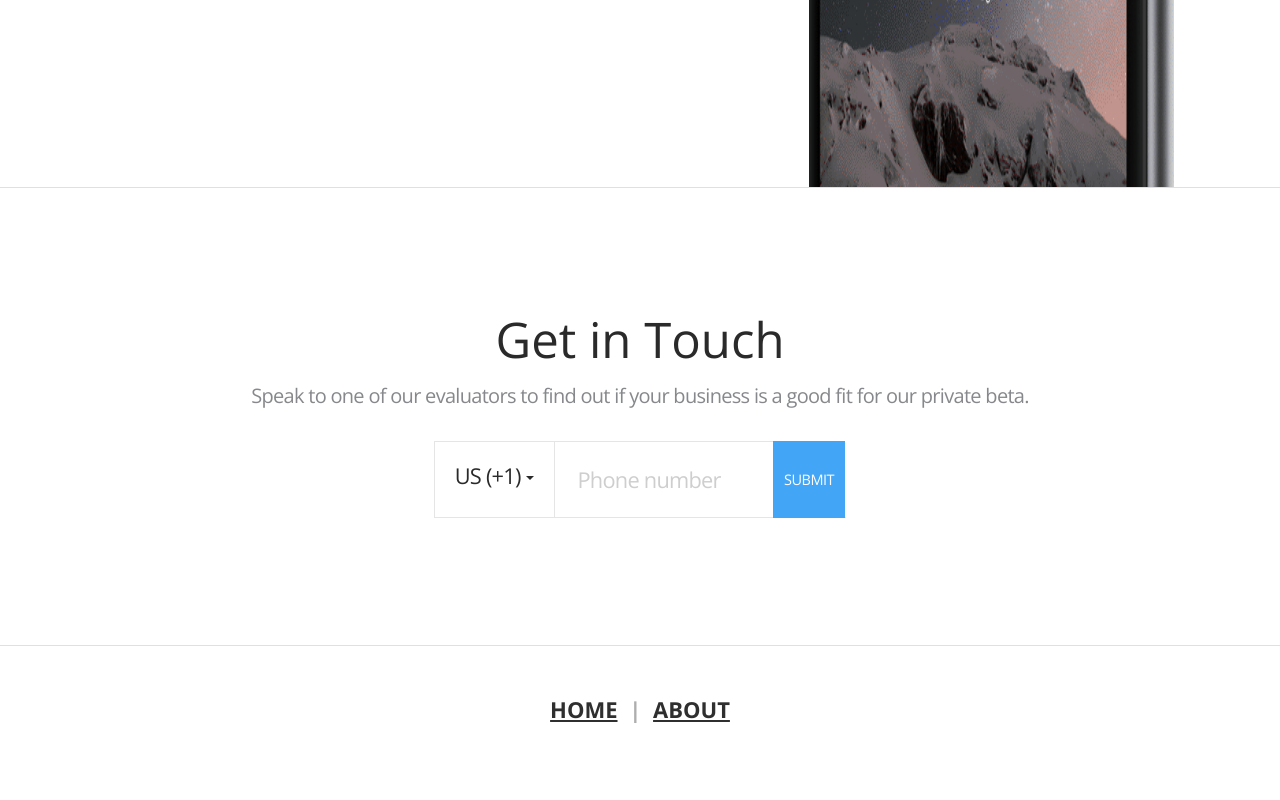
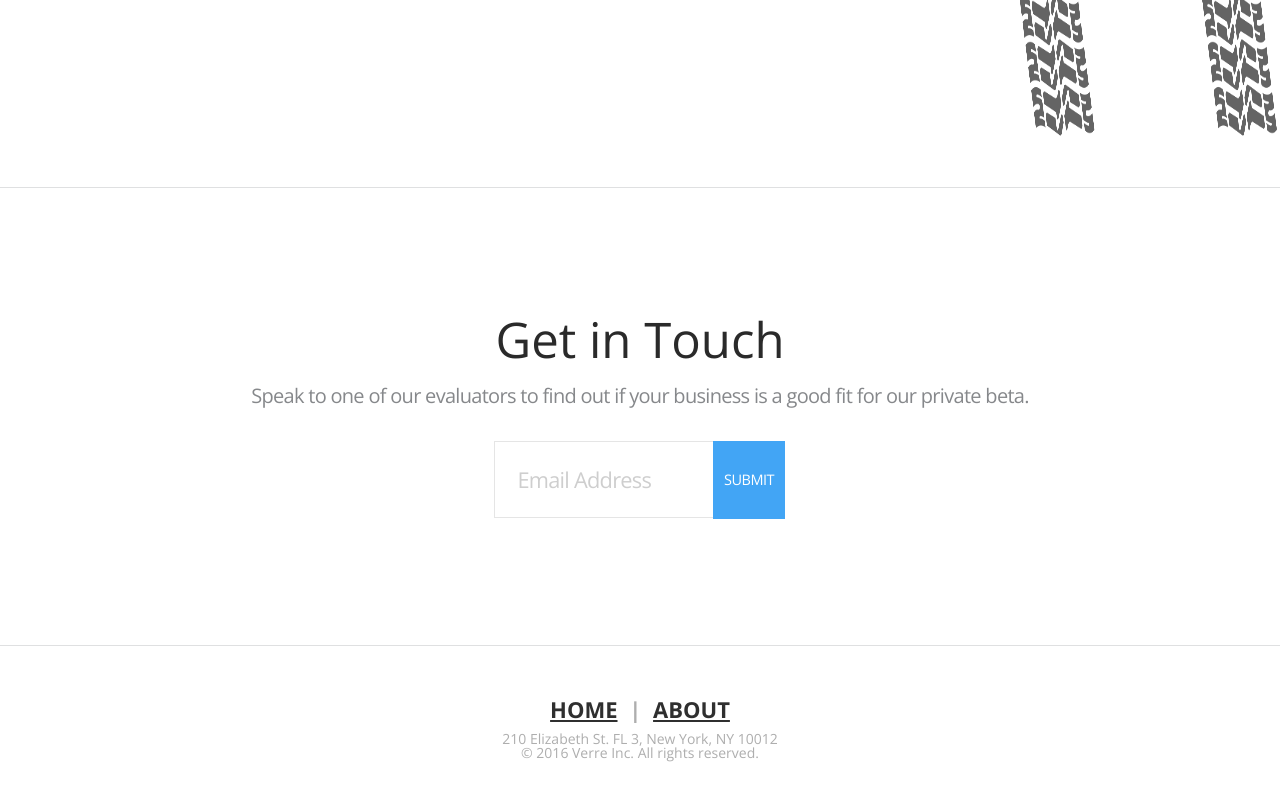
Before and after one commit to TeamVerre/verre-homepage, a website: page public/index.html in a window 1280 px wide. Shown: the part 3552-4352 px from the top of the page. Before the commit the page ends 4324 px from the top, so only its background shows below. Drawn offline with nearby package versions, Linux system fonts and the light colour scheme.

Commit message:
Added images

```diff
--- a/public/index.html
+++ b/public/index.html
@@ -111,7 +111,7 @@
 	<div class="level level-img-right">
 
 		<div class="container xs-mb-30">
-			<img class=img-right-sprite src="img/v2/iphone-bg-lg.min.png" alt>
+			<img class=img-right-sprite src="img/v2/marks.png" alt>
 			<div class="row mb-60 xs-mb-20">
 				<div class="col-sm-6 col-lg-offset-1 col-lg-5">
 					<h1 class="mb-20 xs-mb-10 heading color-dark heading-bordered xl-heading-outdent">Features</h1>
@@ -121,7 +121,7 @@
 			</div>
 
 		<div class="visible-xs xs-mw xs-mb-40">
-			<img src="img/v2/iphone-mobile.min.png" alt>
+			<img src="img/v2/blackcar.png" alt>
 		</div>
 
 			<div class="row mb-60 xs-mb-20">
@@ -159,29 +159,14 @@
 	<div class="level level-outro text-center">
 		<div class=container>
 
-			<form class=contact method=get action="/" accept-charset="UTF-8">
+			<form class=contact method=post action="/" accept-charset="UTF-8">
 
 				<div class="h2 mb-20">Get in Touch </div>
 				<p class="mb-35">Speak to one of our evaluators to find out if your business is a good fit for our private beta.
 
-				<div class="btn-append dropdown-prepend">
+				<div class="btn-append">
 
-					<div class=dropdown>
-						<button class="btn btn-default dropdown-toggle" type="button" id="f1" data-toggle="dropdown" aria-expanded="true">
-						<span id=option-value-f1>US (+1)</span>
-							<span class="caret"></span>
-						</button>
-						<ul class="dropdown-menu" data-displaytarget="#option-value-f1" data-inputtarget=".f1-target" role="menu" aria-labelledby="f1">
-							<li role="presentation" data-placeholder="US ( +1)" data-value="1" class=disabled>US ( +1)</li>
-						</ul>
-					</div>
-
-					<!-- actual select here -->
-					<select name="country-code" class="sr-only f1-target countryCode">
-						<option selected value="1">US (+1)</option>
-					</select>
-
-					<input type=tel class="text phoneNumber" name="tel" placeholder="Phone number" required>
+					<input type=tel class="text phoneNumber" name="tel" placeholder="Email Address" required>
 
 					<input type=submit class="submit appended" value=submit>
 
@@ -195,6 +180,9 @@
 	<div class="footer text-center">
 	<p class="fmenu">
 		<a href="index.html">HOME</a> | <a href="about.html">ABOUT</a>
+		<br>
+		<p>210 Elizabeth St. FL 3, New York, NY 10012
+		<br>&copy; 2016 Verre Inc. All rights reserved.</p>
 	</p>
 
 	</div>
```
Also changed, not shown: public/about.html (+1 -1 lines), public/img/v2/blackcar.png (added), public/img/v2/iphone-bg-lg.mi.png (renamed from public/img/v2/iphone-bg-lg.min.png), public/img/v2/marks.png (added), public/img/v2/marks_shifted.png (added).
